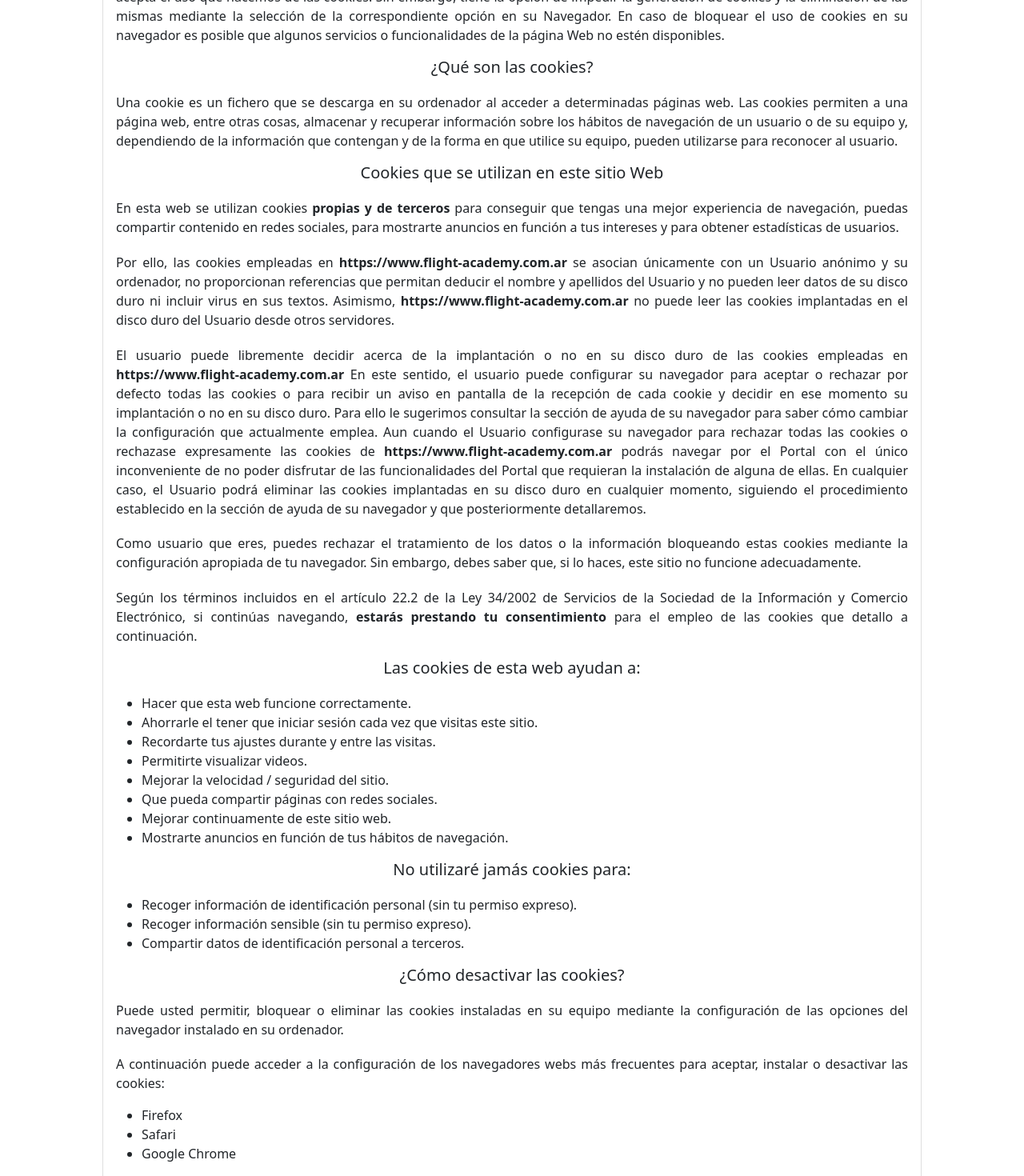
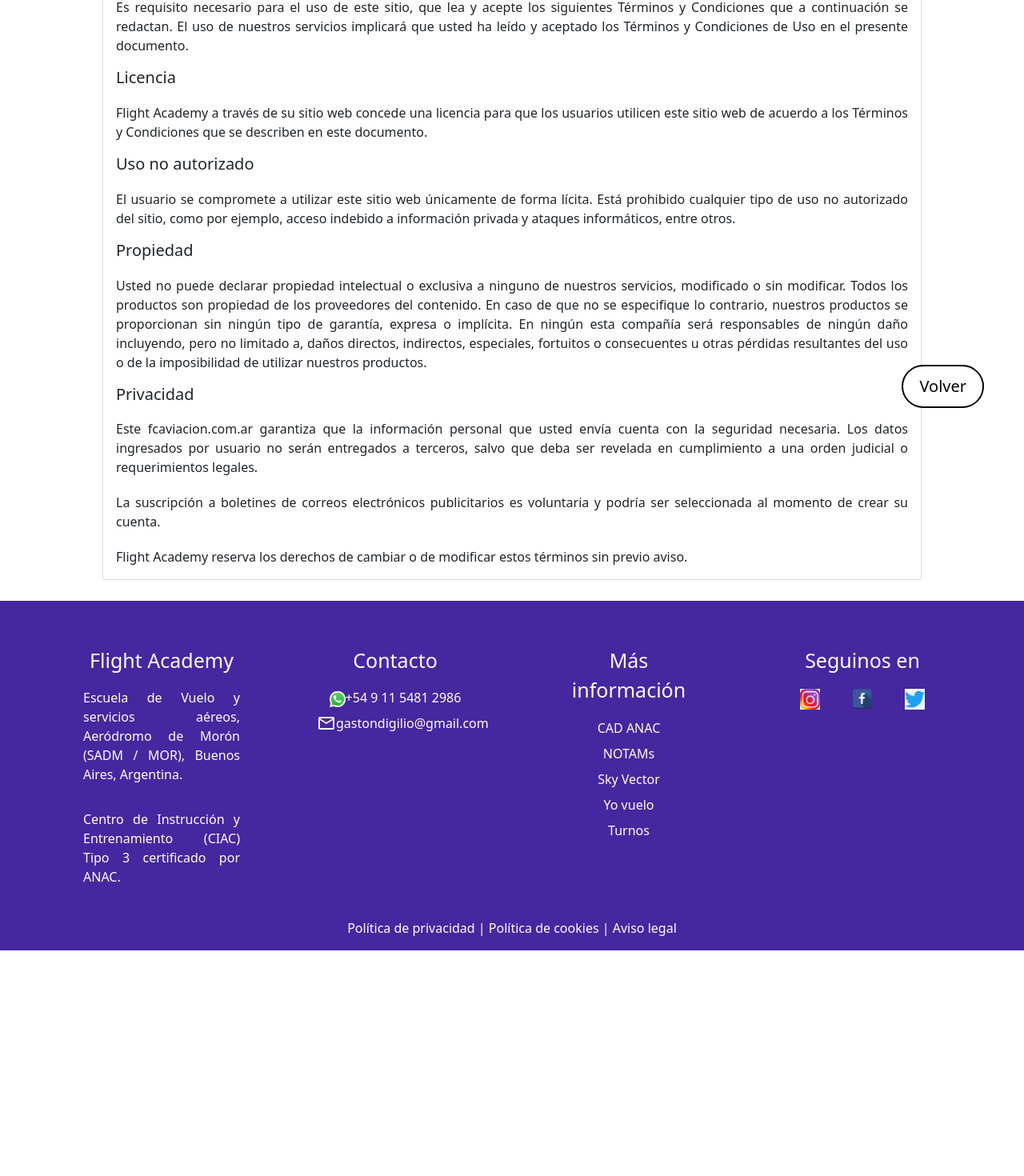
Before and after one commit to gastondigilio/FrontFlightAcademy, a React (Create React App) app: page /aviso-legal in a window 1280 px wide. Shown: the part 240-1710 px from the top of the page at 80% size. After the commit the page ends 1428 px from the top, so only its background shows below. Built offline with nearby package versions, Linux system fonts and the light colour scheme.

Commit message:
avisoLegal

```diff
--- a/src/components/avisoLegal/avisoLegal.jsx
+++ b/src/components/avisoLegal/avisoLegal.jsx
@@ -2,11 +2,10 @@ import React from "react";
 import NavBar from '../navBar/navBar';
 import Footer from '../footer/footer';
 import { Card, CardBody, CardTitle, CardSubtitle, CardText } from 'reactstrap';
-import Link from "@mui/material/Link";
+import { Link } from 'react-router-dom'
 
-
-export default function AvisoLegal(){
-    return(
+export default function AvisoLegal() {
+    return (
         <div>
             <NavBar />
             <div className="containerPilotoPrivado">
@@ -14,85 +13,54 @@ export default function AvisoLegal(){
                     <Card
                     >
                         <CardBody>
-                            <CardTitle tag="h5">
-                                Políticas de cookies
+                            <CardTitle tag="h4">
+                                Aviso legal
+                            </CardTitle>
+                            <CardTitle tag="h5" align="left">
+                                Información relevante
                             </CardTitle>
                             <CardText className="cardText">
-                                Esta web utiliza cookies propias y de terceros para ofrecerle una mejor experiencia y servicio. Al navegar o utilizar nuestros servicios acepta el uso que hacemos de las cookies. Sin embargo, tiene la opción de impedir la generación de cookies y la eliminación de las mismas mediante la selección de la correspondiente opción en su Navegador. En caso de bloquear el uso de cookies en su navegador es posible que algunos servicios o funcionalidades de la página Web no estén disponibles.
+                                Es requisito necesario para el uso de este sitio, que lea y acepte los siguientes Términos y Condiciones que a continuación se redactan. El uso de nuestros servicios implicará que usted ha leído y aceptado los Términos y Condiciones de Uso en el presente documento.
                             </CardText>
-                            <CardTitle tag="h5">
-                                ¿Qué son las cookies?
+                            <CardTitle tag="h5" align="left">
+                                Licencia
                             </CardTitle>
                             <CardText className="cardText">
-                                Una cookie es un fichero que se descarga en su ordenador al acceder a determinadas páginas web. Las cookies permiten a una página web, entre otras cosas, almacenar y recuperar información sobre los hábitos de navegación de un usuario o de su equipo y, dependiendo de la información que contengan y de la forma en que utilice su equipo, pueden utilizarse para reconocer al usuario.
+                                Flight Academy  a través de su sitio web concede una licencia para que los usuarios utilicen este sitio web de acuerdo a los Términos y Condiciones que se describen en este documento.
                             </CardText>
-                            <CardTitle tag="h5">
-                                Cookies que se utilizan en este sitio Web
+                            <CardTitle tag="h5" align="left">
+                                Uso no autorizado
                             </CardTitle>
                             <CardText className="cardText">
-                                En esta web se utilizan cookies <strong>propias y de terceros</strong> para conseguir que tengas una mejor experiencia de navegación, puedas compartir contenido en redes sociales, para mostrarte anuncios en función a tus intereses y para obtener estadísticas de usuarios.
+                                El usuario se compromete a utilizar este sitio web únicamente de forma lícita. Está prohibido cualquier tipo de uso no autorizado del sitio, como por ejemplo, acceso indebido a información privada y ataques informáticos, entre otros.
+                            </CardText>
+                            <CardTitle tag="h5" align="left">
+                                Propiedad
+                            </CardTitle>
+                            <CardText className="cardText">
+                                Usted no puede declarar propiedad intelectual o exclusiva a ninguno de nuestros servicios, modificado o sin modificar. Todos los productos son propiedad  de los proveedores del contenido. En caso de que no se especifique lo contrario, nuestros productos se proporcionan  sin ningún tipo de garantía, expresa o implícita. En ningún esta compañía será  responsables de ningún daño incluyendo, pero no limitado a, daños directos, indirectos, especiales, fortuitos o consecuentes u otras pérdidas resultantes del uso o de la imposibilidad de utilizar nuestros productos.
+                            </CardText>
+                            <CardTitle tag="h5" align="left">
+                                Privacidad
+                            </CardTitle>
+                            <CardText className="cardText">
+                                Este fcaviacion.com.ar garantiza que la información personal que usted envía cuenta con la seguridad necesaria. Los datos ingresados por usuario no serán entregados a terceros, salvo que deba ser revelada en cumplimiento a una orden judicial o requerimientos legales.
                             </CardText>
                             <CardText className="cardText">
-                                Por ello, las cookies empleadas en <strong>https://www.flight-academy.com.ar</strong> se asocian únicamente con un Usuario anónimo y su ordenador, no proporcionan referencias que permitan deducir el nombre y apellidos del Usuario y no pueden leer datos de su disco duro ni incluir virus en sus textos. Asimismo, <strong>https://www.flight-academy.com.ar</strong> no puede leer las cookies implantadas en el disco duro del Usuario desde otros servidores.
+                                La suscripción a boletines de correos electrónicos publicitarios es voluntaria y podría ser seleccionada al momento de crear su cuenta.
                             </CardText>
                             <CardText className="cardText">
-                                El usuario puede libremente decidir acerca de la implantación o no en su disco duro de las cookies empleadas en <strong>https://www.flight-academy.com.ar</strong> En este sentido, el usuario puede configurar su navegador para aceptar o rechazar por defecto todas las cookies o para recibir un aviso en pantalla de la recepción de cada cookie y decidir en ese momento su implantación o no en su disco duro. Para ello le sugerimos consultar la sección de ayuda de su navegador para saber cómo cambiar la configuración que actualmente emplea. Aun cuando el Usuario configurase su navegador para rechazar todas las cookies o rechazase expresamente las cookies de <strong>https://www.flight-academy.com.ar</strong> podrás navegar por el Portal con el único inconveniente de no poder disfrutar de las funcionalidades del Portal que requieran la instalación de alguna de ellas. En cualquier caso, el Usuario podrá eliminar las cookies implantadas en su disco duro en cualquier momento, siguiendo el procedimiento establecido en la sección de ayuda de su navegador y que posteriormente detallaremos.
-                            </CardText>
-                            <CardText className="cardText">
-                                Como usuario que eres, puedes rechazar el tratamiento de los datos o la información bloqueando estas cookies mediante la configuración apropiada de tu navegador. Sin embargo, debes saber que, si lo haces, este sitio no funcione adecuadamente.
-                            </CardText>
-                            <CardText className="cardText">
-                                Según los términos incluidos en el artículo 22.2 de la Ley 34/2002 de Servicios de la Sociedad de la Información y Comercio Electrónico, si continúas navegando, <strong>estarás prestando tu consentimiento</strong> para el empleo de las cookies que detallo a continuación.
-                            </CardText>
-                            <CardTitle tag="h5">
-                                Las cookies de esta web ayudan a:
-                            </CardTitle>
-                            <CardText className="cardText">
-                                <ul>
-                                    <li>Hacer que esta web funcione correctamente.</li>
-                                    <li>Ahorrarle el tener que iniciar sesión cada vez que visitas este sitio.</li>
-                                    <li>Recordarte tus ajustes durante y entre las visitas.</li>
-                                    <li>Permitirte visualizar videos.</li>
-                                    <li>Mejorar la velocidad / seguridad del sitio.</li>
-                                    <li>Que pueda compartir páginas con redes sociales.</li>
-                                    <li>Mejorar continuamente de este sitio web.</li>
-                                    <li>Mostrarte anuncios en función de tus hábitos de navegación.</li>
-                                </ul>
-                            </CardText>
-                            <CardTitle tag="h5">
-                                No utilizaré jamás cookies para:
-                            </CardTitle>
-                            <CardText className="cardText">
-                                <ul>
-                                    <li>Recoger información de identificación personal (sin tu permiso expreso).</li>
-                                    <li>Recoger información sensible (sin tu permiso expreso).</li>
-                                    <li>Compartir datos de identificación personal a terceros.</li>
-                                </ul>
-                            </CardText>
-                            <CardTitle tag="h5">
-                                ¿Cómo desactivar las cookies?
-                            </CardTitle>
-                            <CardText className="cardText">
-                            Puede usted permitir, bloquear o eliminar las cookies instaladas en su equipo mediante la configuración de las opciones del navegador instalado en su ordenador.
-                            </CardText>
-                            <CardText className="cardText">
-                            <p>A continuación puede acceder a la configuración de los navegadores webs más frecuentes para aceptar, instalar o desactivar las cookies:</p>
-                            <ul>
-                                <Link href='https://support.mozilla.org/es/kb/habilitar-y-deshabilitar-cookies-sitios-web-rastrear-preferencias?redirectslug=habilitar-y-deshabilitar-cookies-que-los-sitios-we&redirectlocale=es' target="_blank" color='inherit'>
-                                <li>Firefox</li>
-                                </Link>
-                                <Link href='https://support.apple.com/es-es/HT201265' target='_blank' color='inherit'>
-                                <li>Safari</li>
-                                </Link>
-                                <Link href="https://support.google.com/chrome/answer/95647?hl=es" target="_blank" color='inherit'>
-                                <li>Google Chrome</li>
-                                </Link>
-                                </ul>
+                                Flight Academy reserva los derechos de cambiar o de modificar estos términos sin previo aviso.
                             </CardText>
                         </CardBody>
                     </Card>
                 </div>
             </div>
+            <Link to="/">
+                <button className='botonVolverCursos'>
+                    Volver
+                </button>
+            </Link>
             <Footer />
         </div>
     )
--- a/src/components/cursos/cursoInstructorVuelo/instructorVuelo.jsx
+++ b/src/components/cursos/cursoInstructorVuelo/instructorVuelo.jsx
@@ -32,8 +32,9 @@ export default function InstructorVuelo() {
                                 Programa
                             </CardTitle>
                             <CardSubtitle
-                                className="mb-2 text-muted"
+                                // className="mb-2 text-muted"
                                 tag="h6"
+                                align="left"
                             >
                                 Cursada teórica
                             </CardSubtitle>
@@ -62,8 +63,9 @@ export default function InstructorVuelo() {
                                 La currícula incluye materias extracurriculares, excursiones y trabajos integradores. Se dictan varios cursos teóricos por año.
                             </CardText>
                             <CardSubtitle
-                                className="mb-2 text-muted"
+                                // className="mb-2 text-muted"
                                 tag="h6"
+                                align="left"
                             >
                                 Cursada práctica
                             </CardSubtitle>
--- a/src/components/cursos/cursoPilotoComercial/pilotoComercial.jsx
+++ b/src/components/cursos/cursoPilotoComercial/pilotoComercial.jsx
@@ -35,8 +35,9 @@ export default function PilotoComercial() {
                                 Programa
                             </CardTitle>
                             <CardSubtitle
-                                className="mb-2 text-muted"
+                                // className="mb-2 text-muted"
                                 tag="h6"
+                                align="left"
                             >
                                 Cursada teórica
                             </CardSubtitle>
@@ -70,7 +71,8 @@ export default function PilotoComercial() {
                                 La cursada práctica puede hacerse a distancia, según los tiempos del alumno.
                             </CardText>
                             <CardSubtitle
-                                className="mb-2 text-muted"
+                                // className="mb-2 text-muted"
+                                align="left"
                                 tag="h6"
                             >
                                 Cursada práctica
--- a/src/components/cursos/cursoPilotoComercialPrimera/pilotoComercialPrimera.jsx
+++ b/src/components/cursos/cursoPilotoComercialPrimera/pilotoComercialPrimera.jsx
@@ -32,8 +32,9 @@ export default function PilotoComercialPrimera() {
                                 Programa
                             </CardTitle>
                             <CardSubtitle
-                                className="mb-2 text-muted"
+                                // className="mb-2 text-muted"
                                 tag="h6"
+                                align="left"
                             >
                                 Cursada teórica
                             </CardSubtitle>
@@ -60,8 +61,9 @@ export default function PilotoComercialPrimera() {
                                 La cursada práctica puede hacerse a distancia, según los tiempos del alumno.
                             </CardText>
                             <CardSubtitle
-                                className="mb-2 text-muted"
+                                // className="mb-2 text-muted"
                                 tag="h6"
+                                align="left"
                             >
                                 Cursada práctica
                             </CardSubtitle>
--- a/src/components/cursos/cursoPilotoPrivado/pilotoPrivado.jsx
+++ b/src/components/cursos/cursoPilotoPrivado/pilotoPrivado.jsx
@@ -33,8 +33,9 @@ export default function PilotoPrivado() {
                                 Programa
                             </CardTitle>
                             <CardSubtitle
-                                className="mb-2 text-muted"
+                                // className="mb-2 text-muted"
                                 tag="h6"
+                                align="left"
                             >
                                 Cursada teórica
                             </CardSubtitle>
@@ -55,8 +56,9 @@ export default function PilotoPrivado() {
                                 </ul>
                             </CardText>
                             <CardSubtitle
-                                className="mb-2 text-muted"
+                                // className="mb-2 text-muted"
                                 tag="h6"
+                                align="left"
                             >
                                 Cursada práctica
                             </CardSubtitle>
--- a/src/components/footer/footer.jsx
+++ b/src/components/footer/footer.jsx
@@ -108,7 +108,7 @@ export default function Footer() {
                             <Link href="/politica-cookies" color="inherit">
                                 {' Política de cookies |'}
                             </Link>
-                            <Link href="#" color="inherit">
+                            <Link href="/aviso-legal" color="inherit">
                                 {' Aviso legal '}
                             </Link>
                         </Box>
```
Also changed, not shown: src/components/politicaCookies/politicaCookies.jsx (+7 -7 lines), src/components/politicaPrivacidad/politicaPrivacidad.jsx (+7 -7 lines).
